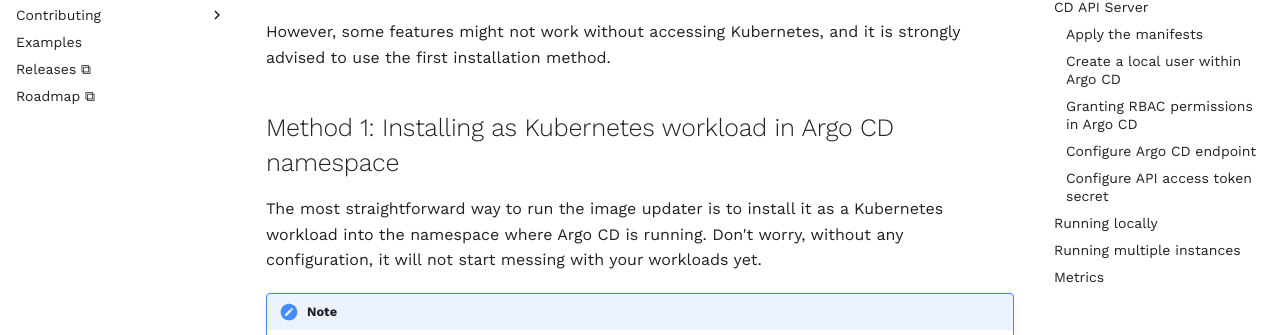
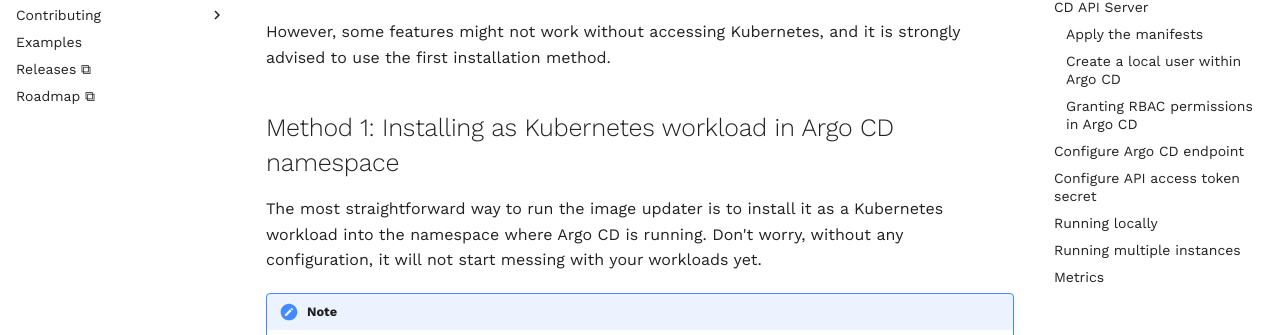
Before and after one commit to argoproj-labs/argocd-image-updater, an MkDocs documentation site: the page built from docs/install/installation.md, in a window 1280 px wide. Shown: the part 330-665 px from the top of the page. Built offline with MkDocs 1.6.1 and Material for MkDocs 9.7.7, drawn with Linux system fonts in a browser that asks for light colours; comment, search, counter and statistics services are not loaded.

````diff
--- a/docs/install/installation.md
+++ b/docs/install/installation.md
@@ -122,7 +122,7 @@ apps, however.
 Put the RBAC permissions to Argo CD's `argocd-rbac-cm` ConfigMap and Argo CD will
 pick them up automatically.
 
-### Configure Argo CD endpoint
+## Configure Argo CD endpoint
 
 If you run Argo CD Image Updater in another cluster than Argo CD, or if your
 Argo CD installation is not in namespace `argocd` or if you use a default or
@@ -152,7 +152,7 @@ restarted for the changes to take effect, i.e.
 kubectl -n argocd-image-updater rollout restart deployment argocd-image-updater
 ```
 
-### Configure API access token secret
+## Configure API access token secret
 
 When installed from the manifests into a Kubernetes cluster, the Argo CD Image
 Updater reads the token required for accessing Argo CD API from an environment
````
